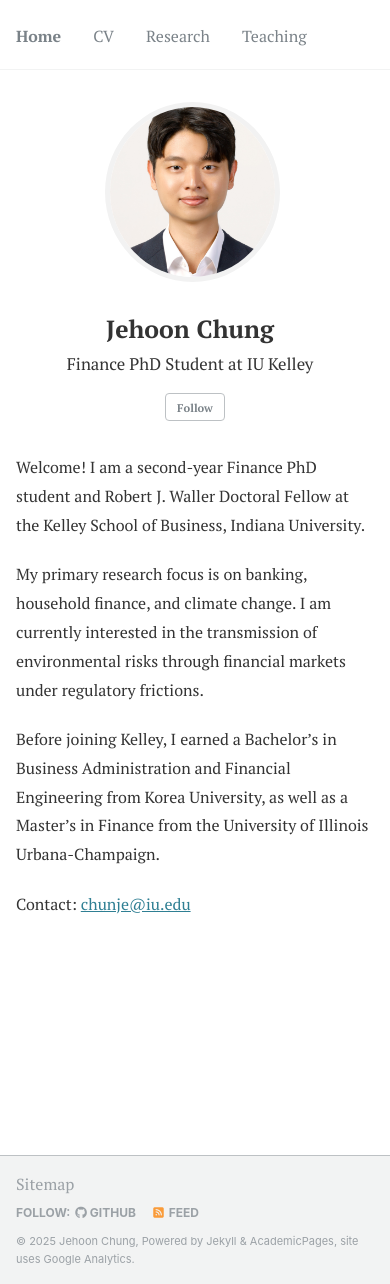
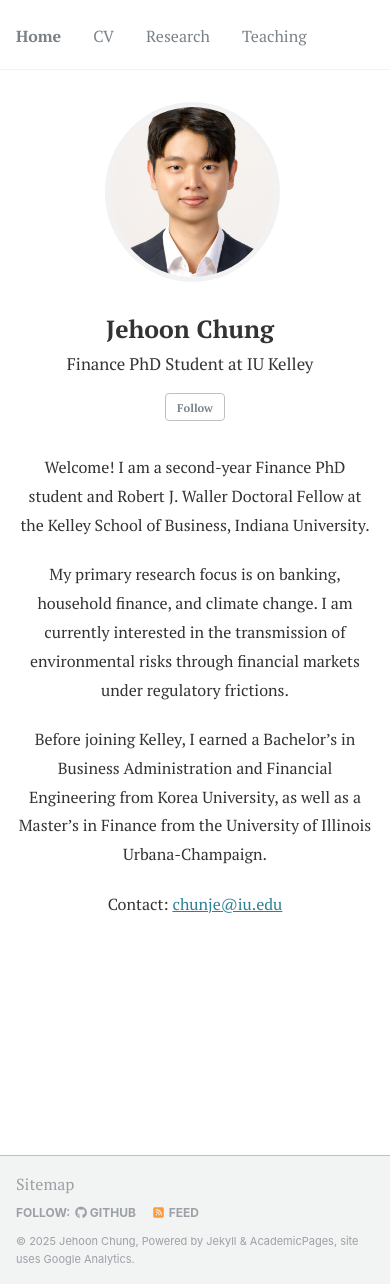
Before and after one commit to JehoonChung/jehoonchung.github.io, a Jekyll site: the page built from _pages/about.md, in a window 390 px wide and 1284 px high. Built offline with Jekyll 4.4.1, drawn with Linux system fonts in a browser that asks for light colours.

Commit message:
Update _custom.scss

```diff
--- a/_sass/_custom.scss
+++ b/_sass/_custom.scss
@@ -89,6 +89,12 @@
       margin-top: 0 !important;
     }
   }
+   .page__content {
+    text-align: center !important;
+    display: flex !important;
+    flex-direction: column !important;
+    align-items: center !important;
+  }
 }
 /* ==========================================================================
    Mobile-Only Author Profile Hiding
```
